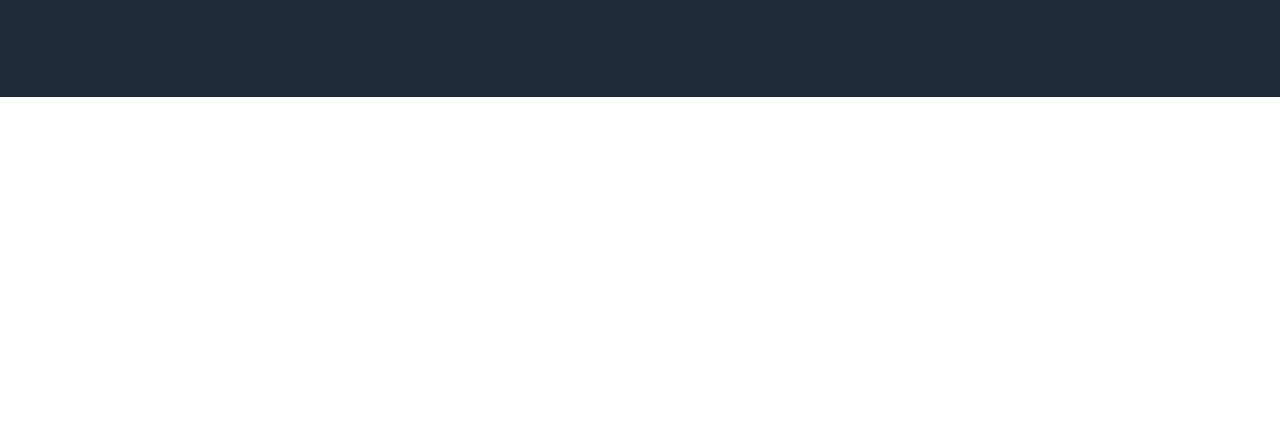
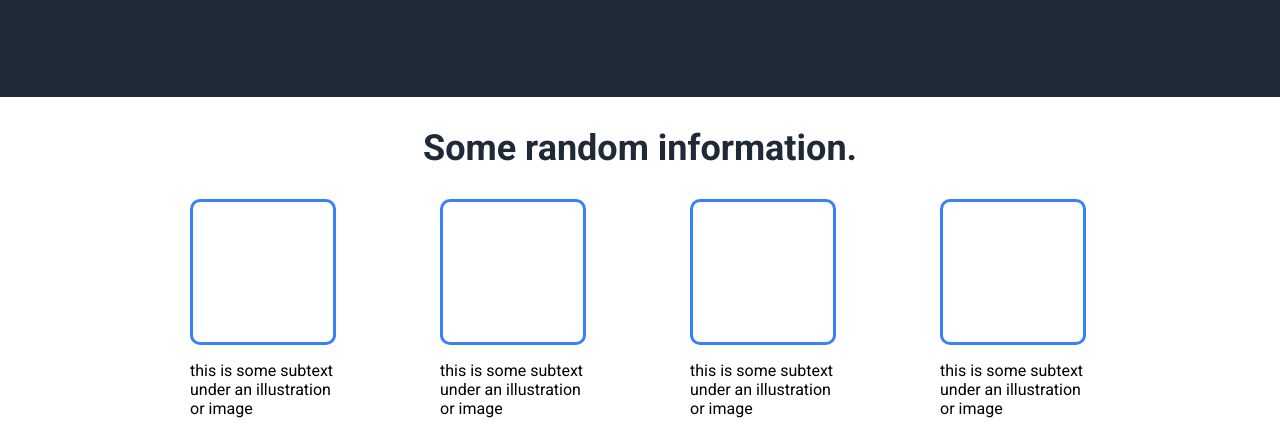
Before and after one commit to diyandim/Landing_Page, a plain HTML site: page index.html in a window 1280 px wide. Shown: the part 425-859 px from the top of the page. Before the commit the page ends 800 px from the top, so only its background shows below. Drawn offline with Linux system fonts and the light colour scheme.

Commit message:
Added section called Call to the page

```diff
--- a/index.html
+++ b/index.html
@@ -26,6 +26,32 @@
                 <img src="logo.png" alt="random logo" class="hero-img"/>
             </div>
         </div>
+
+        <div class="call">
+
+            <h2>Some random information.</h2>
+
+            <div class="container">
+                <div class="info">
+                    <div class="box"></div>
+                    <p class="text">this is some subtext under an illustration or image</p>
+                </div>
+
+                <div class="info">
+                    <div class="box"></div>
+                    <p class="text">this is some subtext under an illustration or image</p>
+                </div>
+
+                <div class="info">
+                    <div class="box"></div>
+                    <p class="text">this is some subtext under an illustration or image</p>
+                </div>
+
+                <div class="info">
+                    <div class="box"></div>
+                    <p class="text">this is some subtext under an illustration or image</p>
+                </div>
+            </div>
         </div>
     </body>
 </html>
--- a/style.css
+++ b/style.css
@@ -78,7 +78,38 @@ a {
 }
 
 img{
-    max-width: 450px; /* Adjust to your design */
-    height: auto;
+    width: 480px; /* Adjust to your design */
+    height: 200px;
     margin-right: 20px;
 }
+
+
+h2{
+    font-size: 36px;
+    color: #1F2937;
+    font-weight: 900;
+    display: flex;
+    justify-content: center;
+    align-items: center;
+}
+
+.container{
+    display: flex;
+    justify-content: center;
+    align-items: center;
+    gap: 100px;
+    margin-top: 30px;
+}
+
+.info p{
+    max-width: 150px;
+    font-weight: 200;
+}
+
+.box{
+    width: 140px;
+    height: 140px;
+    background-color: transparent;
+    border: 3px solid #3882F6;
+    border-radius: 10px;
+}
```
